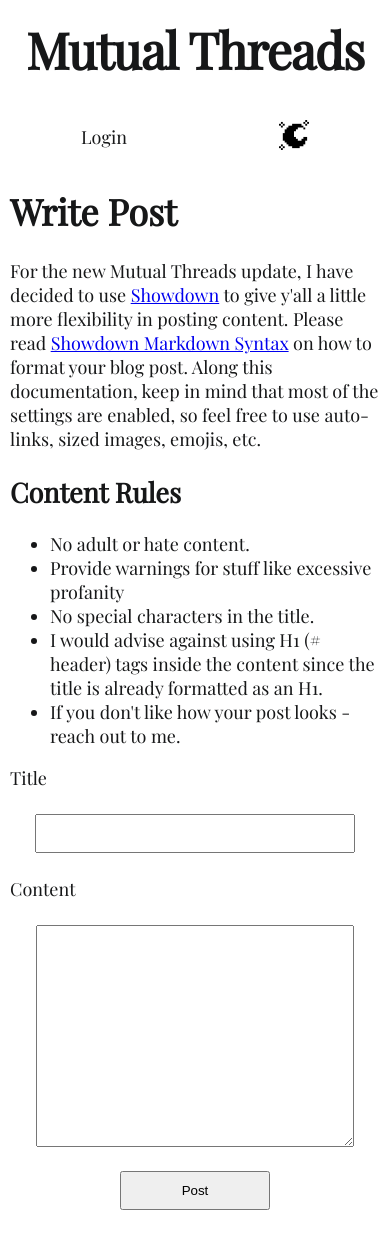
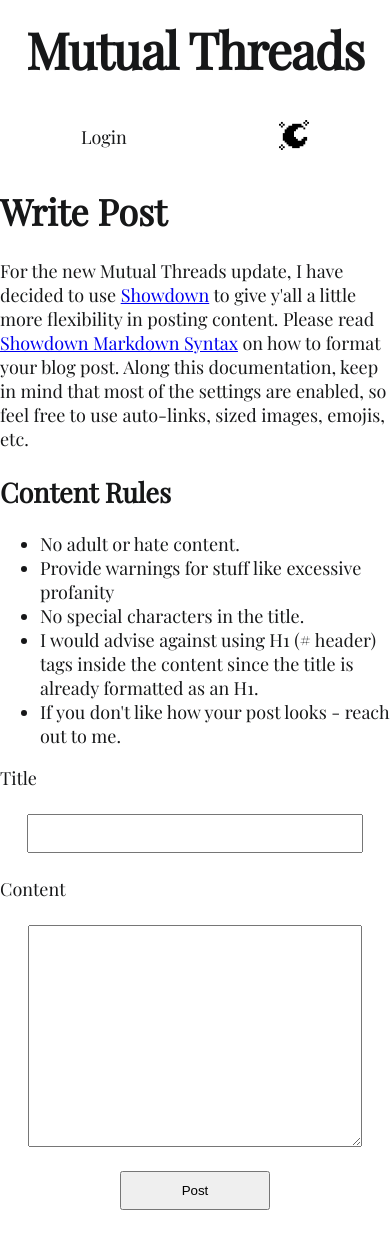
Before and after one commit to gabepetersen/dadblog, a Next.js app: page /create in a window 390 px wide. Shown: the top 1248 px of the page. Built offline with nearby package versions, Linux system fonts and the light colour scheme.

Commit message:
Style recent posts and refactor media queries
Sorry for the huge commit - I now realize the styles I wrote back then were super wack.

```diff
--- a/components/custom-date.tsx
+++ b/components/custom-date.tsx
@@ -5,7 +5,8 @@ export default function CustomDate({ ms }: { ms: number | string | Date }) {
   // formate the below string however you want
   const blogDate = new Date(ms);
   const dateString = (blogDate.getMonth() + 1) + ' - ' + blogDate.getDate() + ' - ' + blogDate.getFullYear();
+  const dateTime = blogDate.getFullYear() + '-' + (blogDate.getMonth() + 1) + '-' + blogDate.getDate();
   return (
-    <>{dateString}</>
+    <time dateTime={dateTime}>{dateString}</time>
   );
 }
--- a/components/layout.module.scss
+++ b/components/layout.module.scss
@@ -3,7 +3,7 @@
 .container {
   max-width: 100%;
   min-height: 100vh;
-  padding: 0 1rem 2rem 1rem;
+  padding: 1rem auto 4rem auto;
   // margin: 3rem auto 6rem auto;
   font-family: PlayfairDisplay-Regular;
   background-color: var(--color-page-background);
@@ -40,19 +40,14 @@
   margin: 3rem 0 0;
 }
 
-/**
- *
- * Media Query Section
- *
- */
-@media #{$tablet} {
-  .main {
-    max-width: 40rem;
+@media #{$large-phone-up} {
+  .container {
+    padding: 0 1rem 2rem 1rem;
   }
 }
 
-@media #{$large-phone} {
-  .container {
-    padding: 1rem auto 4rem auto;
+@media #{$tablet-up} {
+  .main {
+    max-width: 80rem;
   }
 }
--- a/components/navbar.module.scss
+++ b/components/navbar.module.scss
@@ -3,6 +3,16 @@
 .menu {
   list-style-type: none;
   padding: 0;
+  width: 95%;
+  margin: 0 auto;
+  display: flex;
+  flex-direction: row;
+  flex-wrap: wrap;
+  justify-content: space-around;
+  align-items: center;
+  gap: 10px;
+  text-align: center;
+
   & a:link {
     text-decoration: none;
   }
@@ -17,40 +27,26 @@
     border-bottom: 1px solid var(--color-accent);
   }
 }
-// main nav menu
-.menu {
-  width: 80%;
-  margin: 0 auto;
-  display: flex;
-  flex-direction: row;
-  flex-wrap: nowrap;
-  justify-content: space-around;
-  align-items: center;
-  gap: 10px;
-}
+
 .menu_title {
   /* Shorthand for flex-grow, flex-shrink, and flex-basis */
-  flex: 2 1 200px;
+  flex: 1 1 100%;
 }
 
+@media #{$large-phone-up} {
+  // Wrap the Links on Mobile
+  .menu {
+    flex-wrap: nowrap;
+    text-align: left;
+  }
 
-/**
- *
- * Media Query Section
- *
- */
-@media #{$tablet} {
-  .menu {
-    width: 100%;
+  .menu_title {
+    flex: 2 1 200px;
   }
 }
-@media #{$large-phone} {
-  // Wrap the Links on Mobile
+
+@media #{$tablet-up} {
   .menu {
-    flex-wrap: wrap;
-    text-align: center;
-  }
-  .menu_title {
-    flex: 1 1 100%;
+    width: 80%;
   }
 }
--- a/styles/abstracts/_variables.scss
+++ b/styles/abstracts/_variables.scss
@@ -18,10 +18,10 @@ $text-dark-2: #111111;
 $text-dark-1: #000000;
 
 // Media query variables
-$small-phone: "screen and (max-width : 320px)";
-$medium-phone: "screen and (max-width: 400px)";
-$large-phone: "screen and (max-width: 500px)";
-$tablet: "screen and (max-width: 1100px)";
+$small-phone-up: "screen and (min-width: 420px)";
+$medium-phone-up: "screen and (min-width: 600px)";
+$large-phone-up: "screen and (min-width: 720px)";
+$tablet-up: "screen and (min-width: 1100px)";
 
 // Text stuff
 $font-size__base: 1.8rem;
--- a/styles/base/_reset.scss
+++ b/styles/base/_reset.scss
@@ -2,6 +2,7 @@
 
 html {
   font-size: 62.5%; // 1rem = 10px
+  height: 100%;
 }
 
 body {
--- /dev/null
+++ b/styles/components/_posts.scss
@@ -0,0 +1,66 @@
+@use '../abstracts/variables' as *;
+
+.posts {
+  margin: 20px 15px;
+  padding: 5px;
+
+  &__grid {
+    display: grid;
+    grid-template-columns: 1fr;
+    gap: 20px;
+  }
+
+  &__grid-item {
+    border: 4px double var(--color-subtext);
+    border-top-right-radius: 20px;
+    border-bottom-left-radius: 20px;
+    display: flex;
+    flex-direction: column;
+    gap: 5px;
+    padding: 20px;
+    text-decoration: none;
+
+    &:link,
+    &:visited,
+    &:hover,
+    &:focus,
+    &:active {
+      color: inherit;
+    }
+
+    &:visited {
+      color: var(--color-subtext);
+    }
+
+    &:hover &__title,
+    &:focus &__title {
+      text-decoration: underline;
+    }
+
+    &:focus {
+      border: 5px solid var(--color-subtext);
+    }
+
+    &__title {
+      font-size: 2.6rem;
+    }
+  }
+}
+
+@media #{$large-phone-up} {
+  .posts {
+    margin: 25px 10px;
+
+    &__grid {
+      grid-template-columns: 1fr 1fr;
+    }
+  }
+}
+
+@media #{$tablet-up} {
+  .posts {
+    &__grid {
+      grid-template-columns: 1fr 1fr 1fr;
+    }
+  }
+}
--- a/styles/styles.scss
+++ b/styles/styles.scss
@@ -1,3 +1,5 @@
 @use './base/reset' as *;
 @use './base/typography' as *;
 @use './base/utils' as *;
+
+@use './components/posts' as *;
```
Also changed, not shown: pages/index.tsx (+8 -9 lines).
